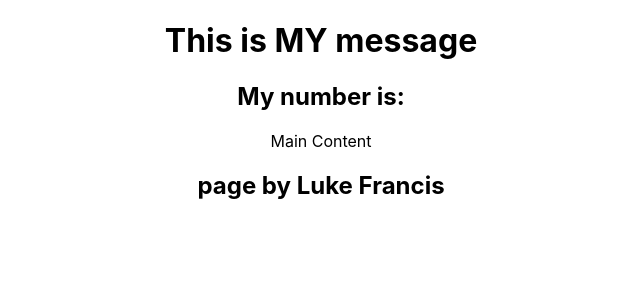
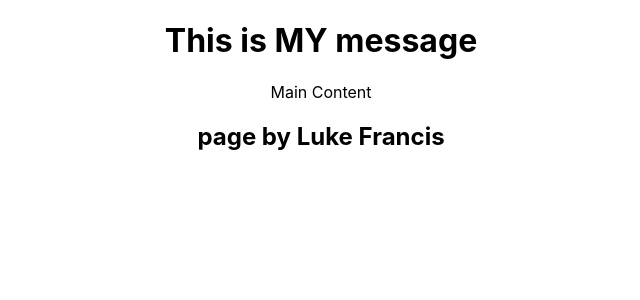
Before and after one commit to lukedevfrancis5/reactIntro, a React (Create React App) app in the folder intro_app/: page / in a window 1280 px wide. Shown: the top 300 px of the page, without its empty margins (319-959 px from the left). Built offline with nearby package versions, Linux system fonts and the light colour scheme.

Commit message:
worked on events

```diff
--- a/intro_app/src/components/header.js
+++ b/intro_app/src/components/header.js
@@ -2,10 +2,7 @@ import React from 'react';
 
 function Header(props) {
     return (
-        <React.Fragment>
-            <h1>{props.info}</h1>
-            <h2>My number is: {props.myNumber}</h2>
-        </React.Fragment>
+        <h1>{props.info}</h1>
     )
 }
 
```
